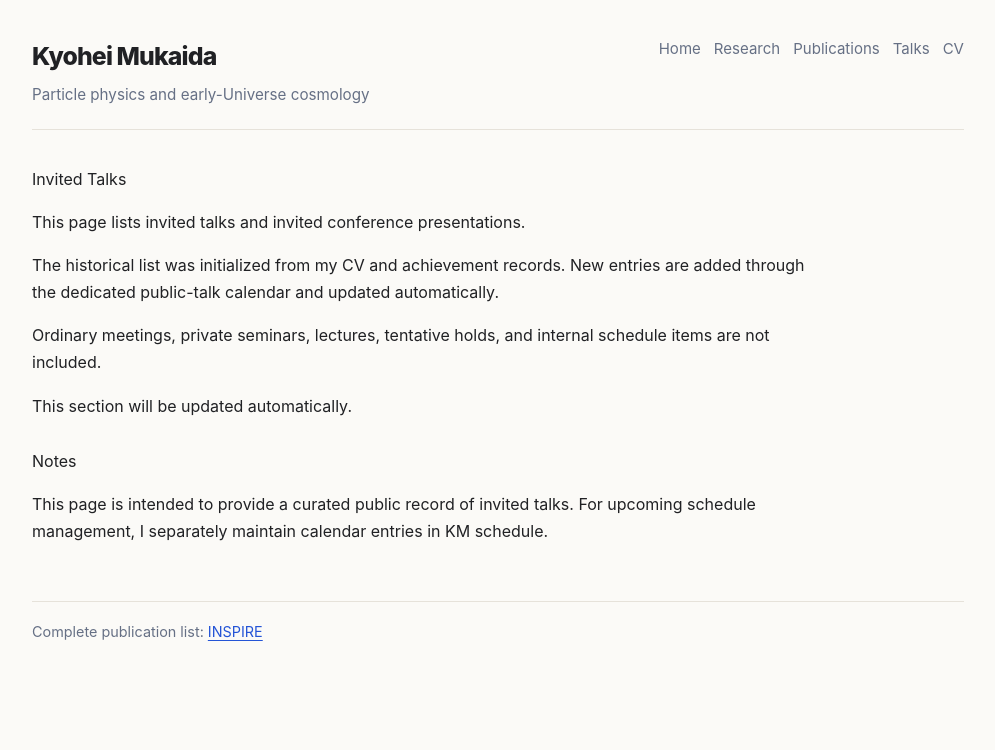
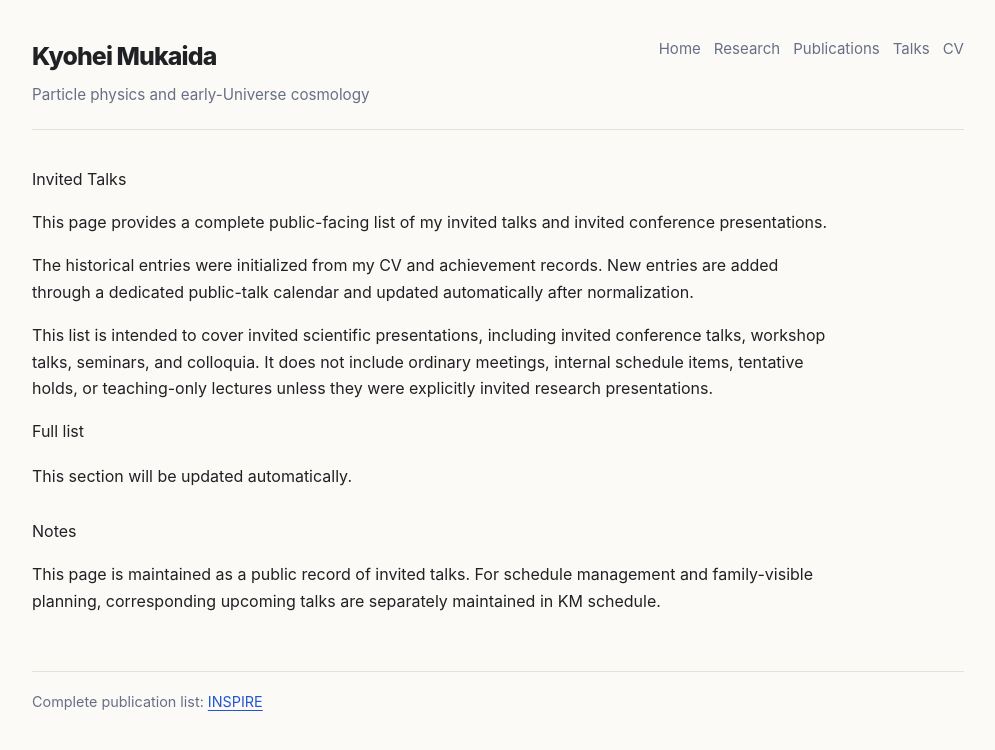
Before and after one commit to kyoheimukaida/kyoheimukaida.github.io, a Jekyll site: the page built from talks.md, in a window 1280 px wide. Shown: the top 750 px of the page, without its empty margins (142-1137 px from the left). Built offline with Jekyll 4.4.1, drawn with Linux system fonts in a browser that asks for light colours.

Commit message:
talks.md を更新

```diff
--- a/talks.md
+++ b/talks.md
@@ -5,12 +5,15 @@ title: Invited Talks
 
 Invited Talks
 
-This page lists invited talks and invited conference presentations.
+This page provides a complete public-facing list of my invited talks and invited conference presentations.
 
-The historical list was initialized from my CV and achievement records.
-New entries are added through the dedicated public-talk calendar and updated automatically.
+The historical entries were initialized from my CV and achievement records.
+New entries are added through a dedicated public-talk calendar and updated automatically after normalization.
 
-Ordinary meetings, private seminars, lectures, tentative holds, and internal schedule items are not included.
+This list is intended to cover invited scientific presentations, including invited conference talks, workshop talks, seminars, and colloquia.
+It does not include ordinary meetings, internal schedule items, tentative holds, or teaching-only lectures unless they were explicitly invited research presentations.
+
+Full list
 
 <div class="record-list" markdown="1">
 <!-- talks-auto:start -->
@@ -22,5 +25,5 @@ This section will be updated automatically.
 
 Notes
 
-This page is intended to provide a curated public record of invited talks.
-For upcoming schedule management, I separately maintain calendar entries in KM schedule.
+This page is maintained as a public record of invited talks.
+For schedule management and family-visible planning, corresponding upcoming talks are separately maintained in KM schedule.
```
